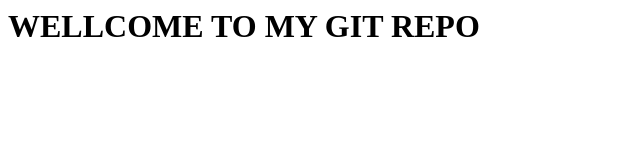
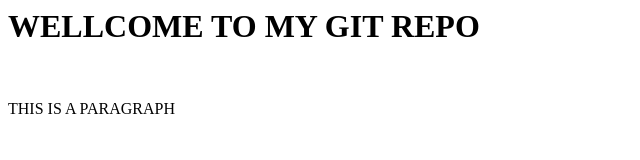
Before and after one commit to sayan99614/git-test, a plain HTML site: page index.html in a window 1280 px wide. Shown: the whole page, without its empty margins (0-640 px from the left). Drawn offline with Linux system fonts and the light colour scheme.

Commit message:
second commit

```diff
--- a/index.html
+++ b/index.html
@@ -4,5 +4,7 @@
 </head>
 <body>
 <h1>WELLCOME TO MY GIT REPO</h1>
+    <br>
+    <p>THIS IS A PARAGRAPH</p>
 </body>
 </html>
```
